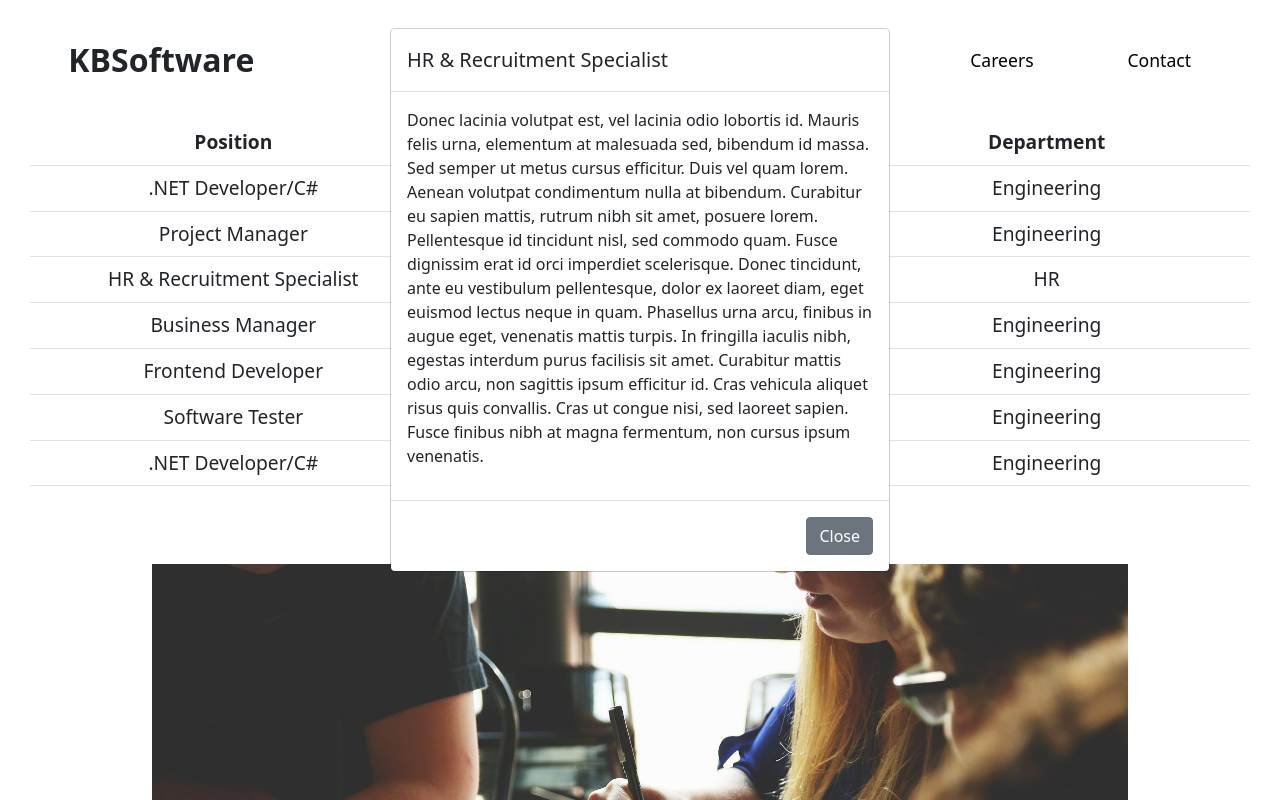
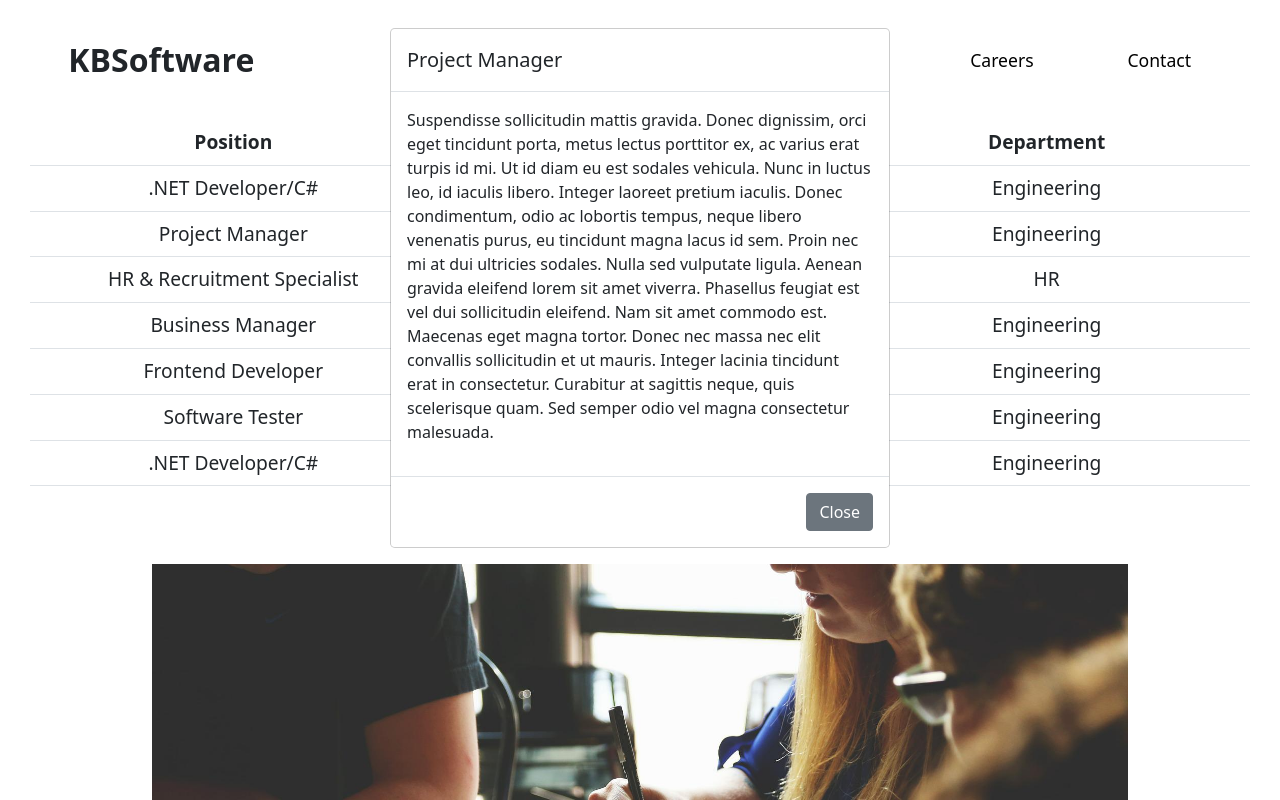
Before and after one commit to KBus9455/Software-company-page-, a plain HTML site: page careers.html in a window 1280 px wide. Both pictures are taken after a click on the element "Project Manager". Shown: the top 800 px of the page. Drawn offline with nearby package versions, Linux system fonts and the light colour scheme.

Commit message:
show offer feature fixed

```diff
--- a/script.js
+++ b/script.js
@@ -4,7 +4,7 @@ btnMenu.addEventListener('click', function () {
   listMenu.classList.toggle('active');
 });
 
-const listCareers = [...document.querySelectorAll('table tr td')];
+const listCareers = [...document.querySelectorAll('table tr')];
 
 const modal = document.querySelector('.modal');
 let modalTitle = document.querySelector('.modal-title');
@@ -13,6 +13,7 @@ let modalContent = document.querySelector('.modal-body p');
 listCareers.forEach((item, index) => {
   item.addEventListener('click', () => {
     console.log(index - 1);
+    if (index === 0) return;
     modal.style.display = 'block';
     modalTitle.textContent = careersContent[index - 1].title;
     modalContent.textContent = careersContent[index - 1].content;
@@ -47,12 +48,12 @@ const careersContent = [
       'Lorem ipsum, dolor sit amet consectetur adipisicing elit. Repellat id, beatae fugiat cupiditate aliquam quis neque veniam eaque omnis soluta, consequuntur iusto nostrum libero exercitationem aperiam ex molestiae pariatur quos incidunt! Laboriosam autem odit consequatur fugit dignissimos alias, magnam soluta blanditiis dolores eligendi reiciendis deserunt nisi voluptatum doloremque neque quibusdam et obcaecati nostrum delectus natus non pariatur, at ab. Vitae dicta perferendis ab quibusdam. Iure veritatis iusto adipisci vero at sed veniam, ad odit, id eveniet dolore. Accusamus assumenda consectetur, dolorum tempora quas ipsa ab vero ea, facilis accusantium, eos explicabo commodi maxime nisi esse sequi perspiciatis totam nesciunt voluptatibus.',
   },
   {
-    title: 'Software Tester',
+    title: 'Frontend Developer',
     content:
       'Vivamus vehicula ante a dui ornare molestie. Sed quis leo et orci iaculis maximus vitae porta dui. Integer semper felis in commodo euismod. Aenean molestie orci nibh, et ultricies risus molestie vel. Sed tincidunt augue eu odio vestibulum cursus. Quisque dictum risus justo. Aliquam vitae mi eget nibh sagittis convallis. Donec vitae metus tortor. Suspendisse a pharetra nisi. Etiam dapibus massa vel felis ornare convallis. Aenean id est maximus, placerat nisi quis, lacinia diam. Nulla eu ornare quam. Nunc consequat sit amet ipsum at venenatis. Integer et justo et purus sagittis maximus.',
   },
   {
-    title: '.Project Manager',
+    title: 'Software Tester',
     content:
       'Lorem ipsum, dolor sit amet consectetur adipisicing elit. Repellat id, beatae fugiat cupiditate aliquam quis neque veniam eaque omnis soluta, consequuntur iusto nostrum libero exercitationem aperiam ex molestiae pariatur quos incidunt! Laboriosam autem odit consequatur fugit dignissimos alias, magnam soluta blanditiis dolores eligendi reiciendis deserunt nisi voluptatum doloremque neque quibusdam et obcaecati nostrum delectus natus non pariatur, at ab. Vitae dicta perferendis ab quibusdam. Iure veritatis iusto adipisci vero at sed veniam, ad odit, id eveniet dolore. Accusamus assumenda consectetur, dolorum tempora quas ipsa ab vero ea, facilis accusantium, eos explicabo commodi maxime nisi esse sequi perspiciatis totam nesciunt voluptatibus.',
   },
--- a/style.css
+++ b/style.css
@@ -179,6 +179,9 @@ i {
 .modal {
   position: fixed;
   display: none;
+  top: 50%;
+  left: 50%;
+  transform: translate(-50%, -50%);
 }
 
 @media (min-width: 821px) and (orientation: portrait) {
```
